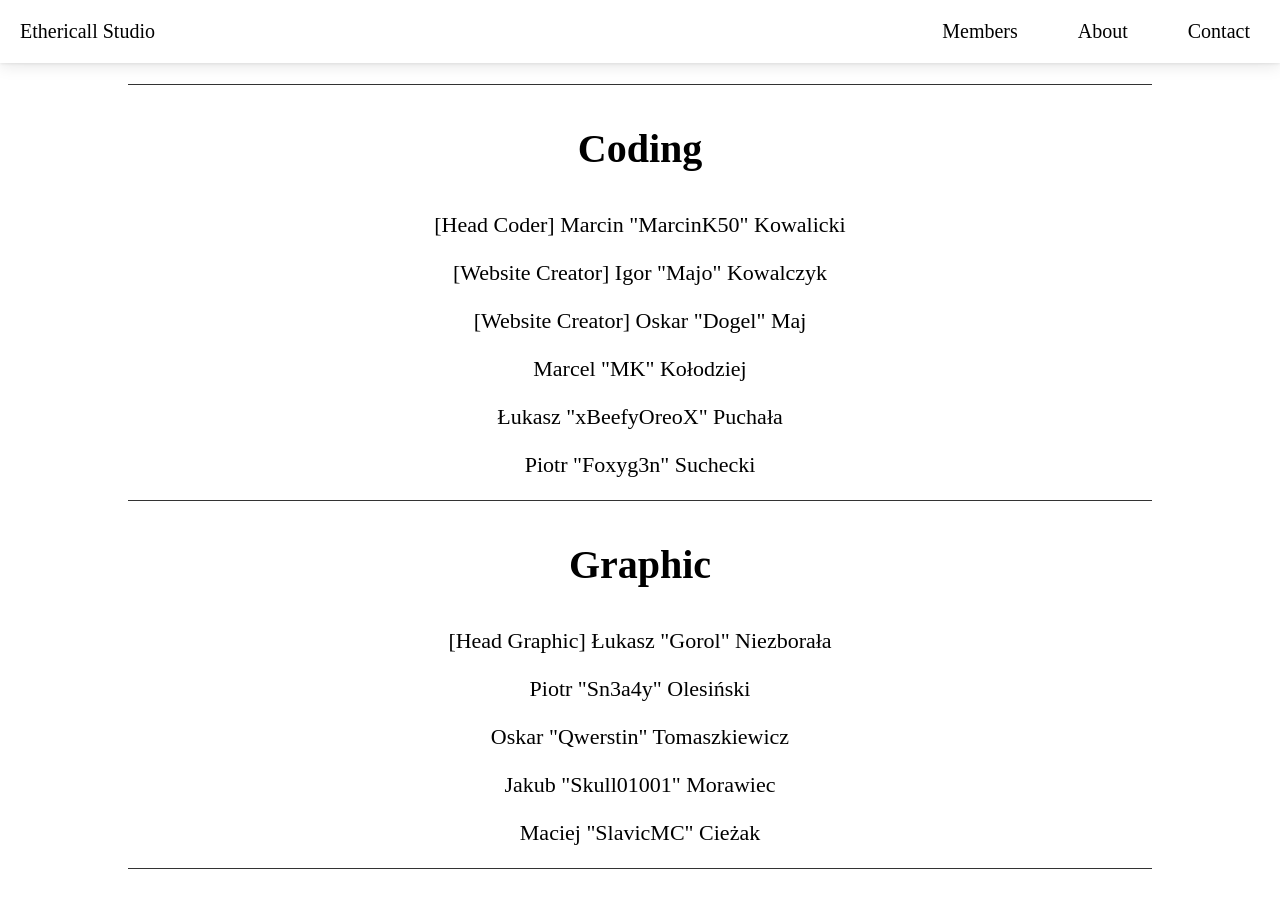
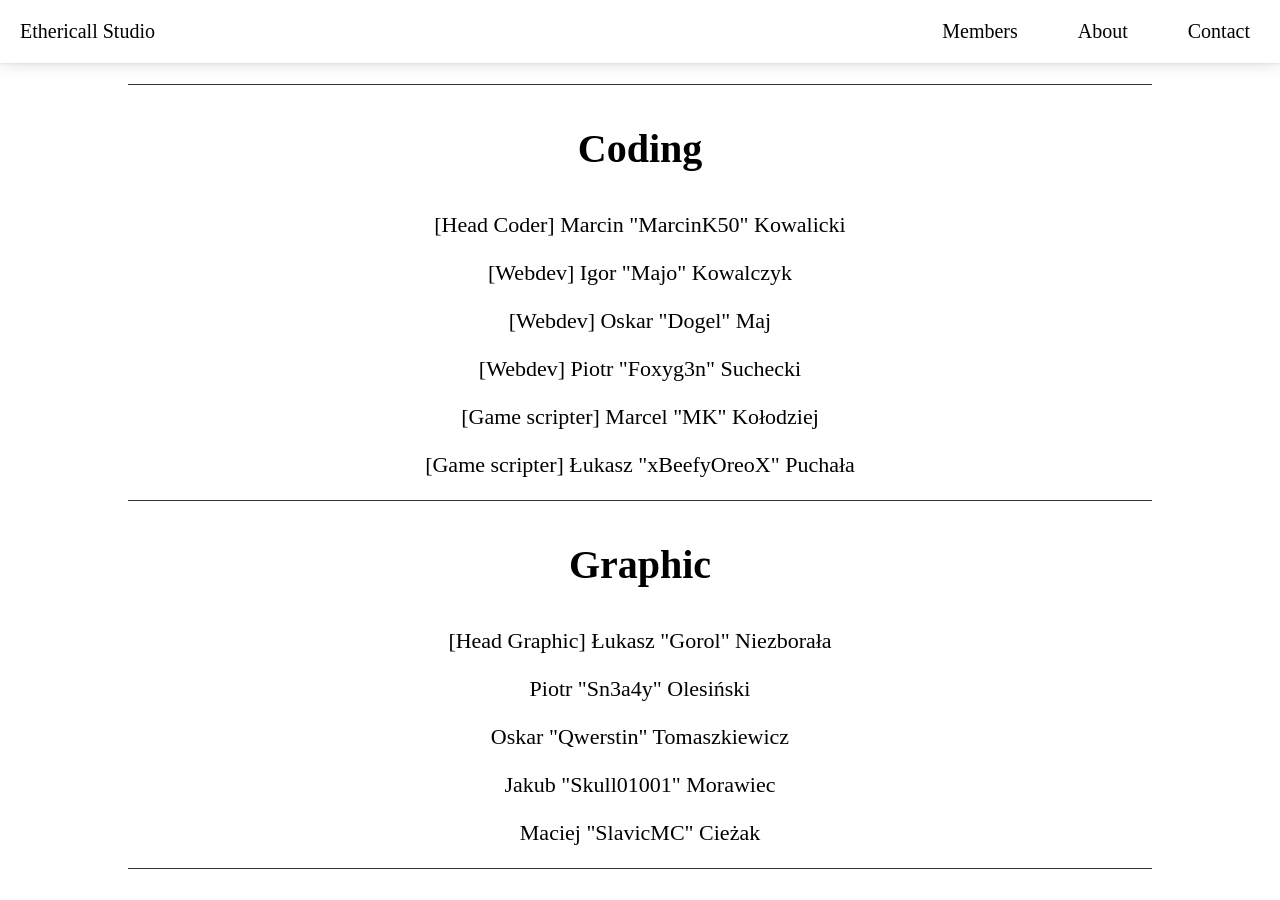
Before and after one commit to Ethericall-Studio/ethericall-studio.github.io, a Jekyll site: the page built from members.md, in a window 1280 px wide and 900 px high, scrolled down 451 px. Built offline with Jekyll 4.4.1, drawn with Linux system fonts in a browser that asks for light colours; some web fonts are replaced.

Commit message:
Change [Website Creator] to [Webdev] and add [Unity scripter]

```diff
--- a/Gemfile
+++ b/Gemfile
@@ -1,4 +1,3 @@
 source "https://rubygems.org"
 ruby RUBY_VERSION
 gem "jekyll", "~>3.8.5"
-end
--- a/members.md
+++ b/members.md
@@ -17,11 +17,11 @@ lang: "en"
 
 <p id="h">Coding</p>
 <p id="m">[Head Coder] Marcin "MarcinK50" Kowalicki</p>
-<p id="m">[Website Creator] Igor "Majo" Kowalczyk</p>
-<p id="m">[Website Creator] Oskar "Dogel" Maj</p>
-<p id="m">Marcel "MK" Kołodziej</p>
-<p id="m">Łukasz "xBeefyOreoX" Puchała</p>
-<p id="m">Piotr "Foxyg3n" Suchecki</p>
+<p id="m">[Webdev] Igor "Majo" Kowalczyk</p>
+<p id="m">[Webdev] Oskar "Dogel" Maj</p>
+<p id="m">[Webdev] Piotr "Foxyg3n" Suchecki</p>
+<p id="m">[Game scripter] Marcel "MK" Kołodziej</p>
+<p id="m">[Game scripter] Łukasz "xBeefyOreoX" Puchała</p>
 
 ---
 
```
Also changed, not shown: 1 other file.
